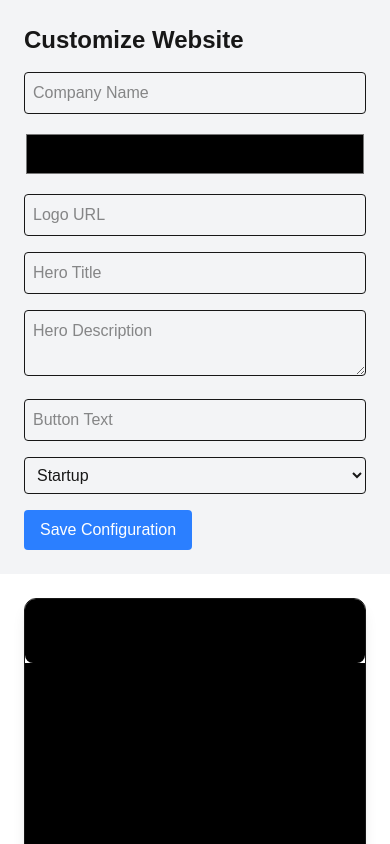
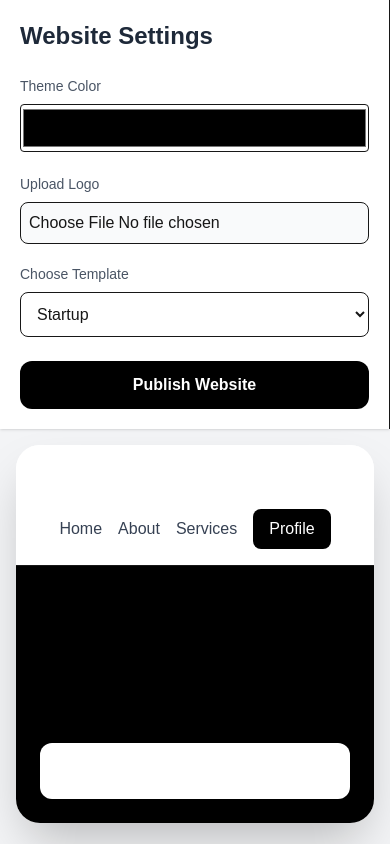
Before and after one commit to shubhamyadav-0/website-builder-frontend, a Next.js app: page / in a window 390 px wide. Shown: the top 844 px of the page. Built offline with nearby package versions, Linux system fonts and the light colour scheme; no server answers.

Commit message:
feat: improve responsive UI and reusable hero section architecture

```diff
--- a/src/app/page.tsx
+++ b/src/app/page.tsx
@@ -46,16 +46,9 @@ export default function Home() {
         buttonText,
         color,
         template,
-    })
+      }),
     );
-}, [
-  companyName,
-  heroTitle,
-  heroDescription,
-  buttonText,
-  color,
-  template,
-]);
+  }, [companyName, heroTitle, heroDescription, buttonText, color, template]);
 
   useEffect(() => {
     const savedDraft = localStorage.getItem("websiteDraft");
@@ -95,28 +88,24 @@ useEffect(() => {
   };
 
 return (
-    <div className="min-h-screen flex flex-col md:flex-row">
-      {/* LEFT SIDE - FORM */}
+  <div className="min-h-screen bg-gray-100 flex flex-col lg:flex-row">
+
+    {/* LEFT SIDEBAR */}
+    <div className="w-full lg:w-[320px]">
       <ConfigForm
-        companyName={companyName}
-        setCompanyName={setCompanyName}
         color={color}
         setColor={setColor}
         logoUrl={logoUrl}
         setLogoUrl={setLogoUrl}
-        heroTitle={heroTitle}
-        setHeroTitle={setHeroTitle}
-        heroDescription={heroDescription}
-        setHeroDescription={setHeroDescription}
-        buttonText={buttonText}
-        setButtonText={setButtonText}
-        handleSave={handleSave}
         template={template}
         setTemplate={setTemplate}
+        handleSave={handleSave}
       />
+    </div>
 
-      {/* RIGHT SIDE - PREVIEW */}
-      <div className="w-full md:w-1/2 p-6">
+    {/* RIGHT PREVIEW AREA */}
+    <div className="flex-1 flex items-start justify-center p-4 sm:p-6 lg:p-10 overflow-auto">
+      <div className="w-full max-w-6xl">
         <PreviewCard
           companyName={companyName}
           color={color}
@@ -132,5 +121,6 @@ useEffect(() => {
         />
       </div>
     </div>
+  </div>
 );
 }
--- a/src/components/ConfigForm.tsx
+++ b/src/components/ConfigForm.tsx
@@ -1,21 +1,9 @@
 type ConfigFormProps = {
-  companyName: string;
-  setCompanyName: (value: string) => void;
-
   color: string;
   setColor: (value: string) => void;
 
   logoUrl: string;
   setLogoUrl: (value: string) => void;
-
-  heroTitle: string;
-  setHeroTitle: (value: string) => void;
-
-  heroDescription: string;
-  setHeroDescription: (value: string) => void;
-
-  buttonText: string;
-  setButtonText: (value: string) => void;
 
   template: string;
   setTemplate: (value: string) => void;
@@ -24,89 +12,84 @@ type ConfigFormProps = {
 };
 
 export default function ConfigForm({
-  companyName,
-  setCompanyName,
   color,
   setColor,
   logoUrl,
   setLogoUrl,
-  heroTitle,
-  setHeroTitle,
-  heroDescription,
-  setHeroDescription,
-  buttonText,
-  setButtonText,
   template,
   setTemplate,
   handleSave,
 }: ConfigFormProps) {
 return (
-    <div className="w-full md:w-1/2 p-6 bg-gray-100">
-      <h2 className="text-2xl font-bold mb-4">
-        Customize Website
+  <div className="h-full lg:min-h-screen bg-white border-r shadow-sm p-5 sm:p-6">
+
+    <h2 className="text-2xl font-bold text-gray-800 mb-6">
+      Website Settings
     </h2>
 
-      <input
-        type="text"
-        placeholder="Company Name"
-        className="w-full p-2 mb-4 border rounded"
-        value={companyName}
-        onChange={(e) => setCompanyName(e.target.value)}
-      />
+    {/* COLOR PICKER */}
+    <div className="mb-5">
+      <label className="block text-sm font-medium text-gray-600 mb-2">
+        Theme Color
+      </label>
 
       <input
         type="color"
-        className="w-full h-12 mb-4"
+        className="w-full h-12 rounded cursor-pointer border"
         value={color}
         onChange={(e) => setColor(e.target.value)}
       />
+    </div>
+
+    {/* FILE UPLOAD */}
+    <div className="mb-5">
+      <label className="block text-sm font-medium text-gray-600 mb-2">
+        Upload Logo
+      </label>
 
       <input
-        type="text"
-        placeholder="Logo URL"
-        className="w-full p-2 mb-4 border rounded"
-        value={logoUrl}
-        onChange={(e) => setLogoUrl(e.target.value)}
+        type="file"
+        accept="image/*"
+        className="w-full border rounded-lg p-2 bg-gray-50"
+        onChange={(e) => {
+          const file = e.target.files?.[0];
+
+          if (file) {
+            const reader = new FileReader();
+
+            reader.onloadend = () => {
+              setLogoUrl(reader.result as string);
+            };
+
+            reader.readAsDataURL(file);
+          }
+        }}
       />
+    </div>
 
-      <input
-        type="text"
-        placeholder="Hero Title"
-        className="w-full p-2 mb-4 border rounded"
-        value={heroTitle}
-        onChange={(e) => setHeroTitle(e.target.value)}
-      />
-
-      <textarea
-        placeholder="Hero Description"
-        className="w-full p-2 mb-4 border rounded"
-        value={heroDescription}
-        onChange={(e) => setHeroDescription(e.target.value)}
-      />
-
-      <input
-        type="text"
-        placeholder="Button Text"
-        className="w-full p-2 mb-4 border rounded"
-        value={buttonText}
-        onChange={(e) => setButtonText(e.target.value)}
-      />
+    {/* TEMPLATE SELECT */}
+    <div className="mb-6">
+      <label className="block text-sm font-medium text-gray-600 mb-2">
+        Choose Template
+      </label>
 
       <select
         value={template}
         onChange={(e) => setTemplate(e.target.value)}
-        className="w-full p-2 mb-4 border rounded"
+        className="w-full border rounded-lg p-3 bg-white"
       >
         <option value="startup">Startup</option>
         <option value="gym">Gym</option>
         <option value="portfolio">Portfolio</option>
       </select>
+    </div>
 
+    {/* BUTTON */}
     <button
       onClick={handleSave}
-        className="bg-blue-500 text-white px-4 py-2 rounded"
+      className="w-full bg-black hover:bg-gray-800 transition text-white py-3 rounded-xl font-semibold"
     >
-        Save Configuration
+      Publish Website
     </button>
   </div>
 );
--- a/src/components/Navbar.tsx
+++ b/src/components/Navbar.tsx
@@ -8,21 +8,21 @@ export default function Navbar({
   setCompanyName,
 }: NavbarProps) {
  return (
-    <nav className="flex items-center justify-between p-4 bg-black text-white rounded-lg">
+  <nav className="flex flex-col sm:flex-row items-center justify-between gap-4 p-4 border-b bg-white">
 
     <input
       type="text"
       value={companyName}
       onChange={(e) => setCompanyName(e.target.value)}
-        className="bg-transparent outline-none text-2xl font-bold"
+      className="bg-transparent outline-none text-2xl font-bold text-gray-800 text-center sm:text-left"
     />
 
-      <div className="flex items-center gap-6">
-        <span>Home</span>
-        <span>About</span>
-        <span>Services</span>
+    <div className="flex flex-wrap items-center justify-center gap-4 text-gray-700 font-medium">
+      <span className="cursor-pointer hover:text-black">Home</span>
+      <span className="cursor-pointer hover:text-black">About</span>
+      <span className="cursor-pointer hover:text-black">Services</span>
 
-        <button className="bg-white text-black px-3 py-1 rounded">
+      <button className="bg-black text-white px-4 py-2 rounded-lg hover:bg-gray-800 transition">
         Profile
       </button>
     </div>
--- /dev/null
+++ b/src/components/sections/HeroSection.tsx
@@ -0,0 +1,59 @@
+type HeroSectionProps = {
+  color: string;
+  logoUrl: string;
+
+  heroTitle: string;
+  heroDescription: string;
+  buttonText: string;
+
+  setHeroTitle: (value: string) => void;
+  setHeroDescription: (value: string) => void;
+  setButtonText: (value: string) => void;
+};
+
+export default function HeroSection({
+  color,
+  logoUrl,
+  heroTitle,
+  heroDescription,
+  buttonText,
+  setHeroTitle,
+  setHeroDescription,
+  setButtonText,
+}: HeroSectionProps) {
+  return (
+    <div
+      className="p-6 sm:p-10 lg:p-16"
+      style={{ backgroundColor: color }}
+    >
+
+      {logoUrl && (
+        <img
+          src={logoUrl}
+          alt="logo"
+          className="h-20 w-20 sm:h-24 sm:w-24 object-cover rounded-2xl mb-8 shadow-lg"
+        />
+      )}
+
+      <input
+        type="text"
+        value={heroTitle}
+        onChange={(e) => setHeroTitle(e.target.value)}
+        className="text-3xl sm:text-5xl lg:text-6xl font-bold bg-transparent outline-none w-full text-white leading-tight"
+      />
+
+      <textarea
+        value={heroDescription}
+        onChange={(e) => setHeroDescription(e.target.value)}
+        className="mt-6 text-base sm:text-lg lg:text-xl bg-transparent outline-none w-full resize-none text-white/90 leading-relaxed"
+      />
+
+      <input
+        type="text"
+        value={buttonText}
+        onChange={(e) => setButtonText(e.target.value)}
+        className="mt-8 bg-white text-black px-6 py-4 rounded-xl outline-none font-medium shadow-lg w-full sm:w-fit"
+      />
+    </div>
+  );
+}
--- a/src/components/templates/GymTemplate.tsx
+++ b/src/components/templates/GymTemplate.tsx
@@ -1,6 +1,8 @@
 import Navbar from "../Navbar";
+import HeroSection from "../sections/HeroSection";
 
-type Props = {
+
+ type Props = {
   companyName: string;
   color: string;
   logoUrl: string;
@@ -9,8 +11,11 @@ type Props = {
   buttonText: string;
 
   setHeroTitle: (value: string) => void;
+  setHeroDescription: (value: string) => void;
+  setButtonText: (value: string) => void;
   setCompanyName: (value: string) => void;
 };
+
 
 export default function GymTemplate({
   companyName,
@@ -20,39 +25,24 @@ export default function GymTemplate({
   heroDescription,
   buttonText,
   setHeroTitle,
+  setHeroDescription,
+  setButtonText,
   setCompanyName,
 }: Props) {
   return (
-    <div
-      className="rounded-xl overflow-hidden shadow-xl text-white p-10"
-      style={{ backgroundColor: color }}
-    >
+    <div className="bg-white rounded-3xl overflow-hidden shadow-2xl">
       <Navbar companyName={companyName} setCompanyName={setCompanyName} />
 
-      {logoUrl && (
-        <img
-          src={logoUrl}
-          alt="logo"
-          className="h-20 w-20 object-cover rounded-lg mb-6"
-        />
-      )}
-
-      <h1 className="text-5xl font-extrabold uppercase">{companyName}</h1>
-
-      <p className="mt-2 text-lg tracking-widest">FITNESS • STRENGTH • POWER</p>
-
-      <input
-        type="text"
-        value={heroTitle}
-        onChange={(e) => setHeroTitle(e.target.value)}
-        className="text-4xl font-bold mt-8 bg-transparent outline-none w-full"
+      <HeroSection
+        color={color}
+        logoUrl={logoUrl}
+        heroTitle={heroTitle}
+        heroDescription={heroDescription}
+        buttonText={buttonText}
+        setHeroTitle={setHeroTitle}
+        setHeroDescription={setHeroDescription}
+        setButtonText={setButtonText}
       />
-
-      <p className="mt-4 text-lg">{heroDescription}</p>
-
-      <button className="mt-8 bg-black text-white px-6 py-3 rounded-lg">
-        {buttonText}
-      </button>
     </div>
   );
 }
--- a/src/components/templates/PortfolioTemplate.tsx
+++ b/src/components/templates/PortfolioTemplate.tsx
@@ -1,4 +1,5 @@
 import Navbar from "../Navbar";
+import HeroSection from "../sections/HeroSection";
 
 type Props = {
   companyName: string;
@@ -10,6 +11,8 @@ type Props = {
 
   setHeroTitle: (value: string) => void;
   setCompanyName: (value: string) => void;
+  setHeroDescription: (value: string) => void;
+setButtonText: (value: string) => void;
 };
 
 export default function PortfolioTemplate({
@@ -23,41 +26,23 @@ export default function PortfolioTemplate({
   setCompanyName,
 }: Props) {
   return (
-    <div className="border rounded-xl p-10 bg-white shadow-lg">
+  <div className="bg-white rounded-3xl overflow-hidden shadow-2xl">
+
     <Navbar
       companyName={companyName}
       setCompanyName={setCompanyName}
     />
 
-      {logoUrl && (
-        <img
-          src={logoUrl}
-          alt="logo"
-          className="h-20 w-20 object-cover rounded-lg mb-6"
+   <HeroSection
+        color={color}
+        logoUrl={logoUrl}
+        heroTitle={heroTitle}
+        heroDescription={heroDescription}
+        buttonText={buttonText}
+        setHeroTitle={setHeroTitle}
+        setHeroDescription={setHeroDescription}
+        setButtonText={setButtonText}
       />
-      )}
-
-      <h1 className="text-5xl font-light" style={{ color }}>
-        {companyName}
-      </h1>
-
-      <div className="mt-8 border-l-4 pl-6" style={{ borderColor: color }}>
-        <input
-          type="text"
-          value={heroTitle}
-          onChange={(e) => setHeroTitle(e.target.value)}
-          className="text-3xl font-semibold bg-transparent outline-none w-full"
-        />
-
-        <p className="mt-4 text-gray-600">{heroDescription}</p>
-      </div>
-
-      <button
-        className="mt-8 px-6 py-3 rounded-lg text-white"
-        style={{ backgroundColor: color }}
-      >
-        {buttonText}
-      </button>
   </div>
 );
 }
--- a/src/components/templates/StartupTemplate.tsx
+++ b/src/components/templates/StartupTemplate.tsx
@@ -1,4 +1,5 @@
 import Navbar from "../Navbar";
+import HeroSection from "../sections/HeroSection";
 
 type Props = {
   companyName: string;
@@ -27,44 +28,23 @@ export default function StartupTemplate({
   setCompanyName,
 }: Props) {
   return (
-    <div className="border rounded-xl shadow-lg overflow-hidden">
-      <Navbar companyName={companyName} setCompanyName={setCompanyName} />
+    <div className="bg-white rounded-3xl overflow-hidden shadow-2xl">
 
-      <div className="p-10 text-white" style={{ backgroundColor: color }}>
-        {logoUrl && (
-          <img
-            src={logoUrl}
-            alt="logo"
-            className="h-20 w-20 object-cover rounded-lg mb-6"
-          />
-        )}
+      <Navbar
+        companyName={companyName}
+        setCompanyName={setCompanyName}
+      />
 
-        <input
-          type="text"
-          value={companyName}
-          onChange={(e) => setCompanyName(e.target.value)}
-          className="text-5xl font-bold bg-transparent outline-none w-full"
-        />
-
-        <input
-          type="text"
-          value={heroTitle}
-          onChange={(e) => setHeroTitle(e.target.value)}
-          className="text-3xl mt-6 bg-transparent outline-none w-full font-semibold"
-        />
-
-        <textarea
-          value={heroDescription}
-          onChange={(e) => setHeroDescription(e.target.value)}
-          className="mt-4 text-lg bg-transparent outline-none w-full resize-none"
-        />
-        <input
-          type="text"
-          value={buttonText}
-          onChange={(e) => setButtonText(e.target.value)}
-          className="bg-white text-black px-6 py-3 rounded-lg mt-6 outline-none"
-        />
-      </div>
+      <HeroSection
+        color={color}
+        logoUrl={logoUrl}
+        heroTitle={heroTitle}
+        heroDescription={heroDescription}
+        buttonText={buttonText}
+        setHeroTitle={setHeroTitle}
+        setHeroDescription={setHeroDescription}
+        setButtonText={setButtonText}
+      />
     </div>
   );
 }
```
Lines whose indentation alone changed are shown as unchanged.
